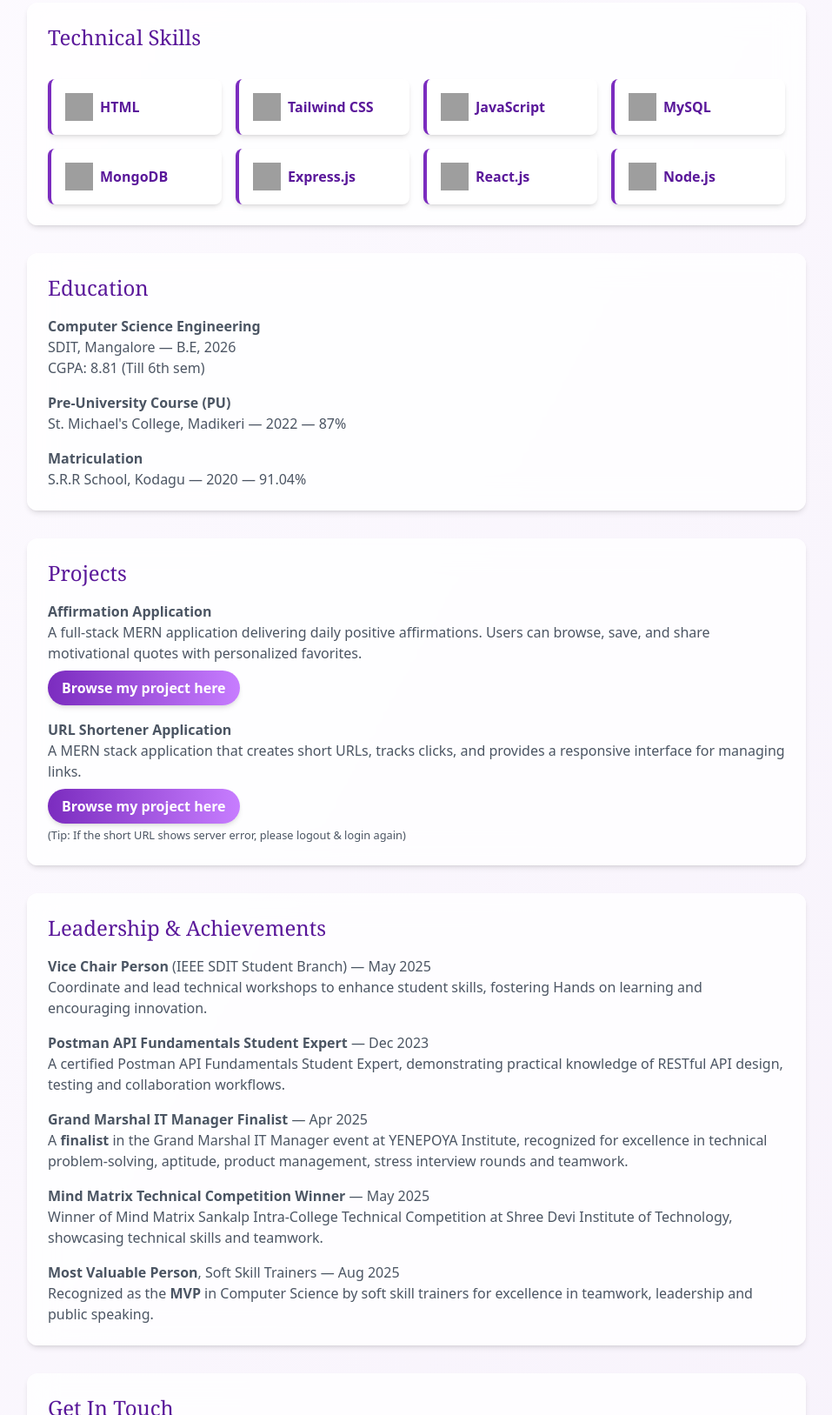
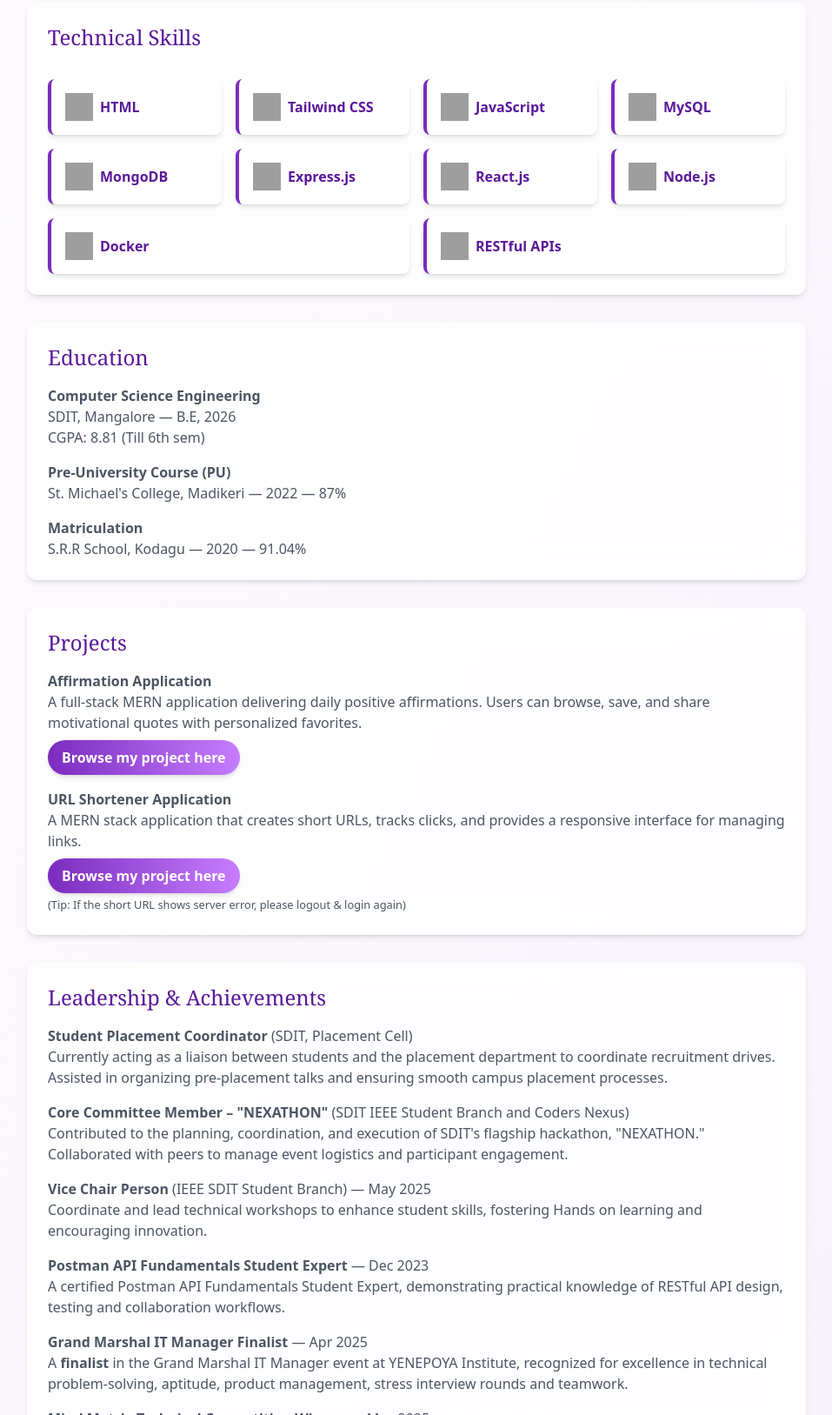
Before and after one commit to Sinchanaps03/portfolio, a website: page index.html in a window 1280 px wide. Shown: the part 389-2016 px from the top of the page at 87% size, without its empty margins (161-1118 px from the left). Drawn offline with nearby package versions, Linux system fonts and the light colour scheme; grey boxes are pictures that could not be loaded.

Commit message:
Add new achievements and technical skills: Docker, RESTful APIs, Student Placement Coordinator, and NEXATHON Committee Member

```diff
--- a/index.html
+++ b/index.html
@@ -52,6 +52,14 @@
       <img src="https://cdn.jsdelivr.net/gh/devicons/devicon/icons/nodejs/nodejs-original.svg" alt="Node.js Logo" class="w-8 h-8">
       <strong class="ml-2 text-[#5a189a]">Node.js</strong>
     </div>
+    <div class="flex items-center bg-white rounded-lg shadow-md border-l-4 border-[#7b2cbf] p-4 flex-1 min-w-[200px] hover:translate-y-[-4px] hover:shadow-lg transition">
+      <img src="https://cdn.jsdelivr.net/gh/devicons/devicon/icons/docker/docker-original.svg" alt="Docker Logo" class="w-8 h-8">
+      <strong class="ml-2 text-[#5a189a]">Docker</strong>
+    </div>
+    <div class="flex items-center bg-white rounded-lg shadow-md border-l-4 border-[#7b2cbf] p-4 flex-1 min-w-[200px] hover:translate-y-[-4px] hover:shadow-lg transition">
+      <img src="https://www.vectorlogo.zone/logos/getpostman/getpostman-icon.svg" alt="RESTful APIs Logo" class="w-8 h-8">
+      <strong class="ml-2 text-[#5a189a]">RESTful APIs</strong>
+    </div>
   </div>
 </section>
 
@@ -87,6 +95,10 @@
 <section class="max-w-4xl mx-auto my-8 p-6 bg-white/80 backdrop-blur-lg rounded-xl shadow-md animate-fadeInUp">
   <h2 class="font-serif text-2xl text-[#5a189a] mb-4">Leadership & Achievements</h2>
   <ul class="space-y-4 text-gray-600">
+    <li><strong>Student Placement Coordinator</strong> (SDIT, Placement Cell)<br>
+      Currently acting as a liaison between students and the placement department to coordinate recruitment drives. Assisted in organizing pre-placement talks and ensuring smooth campus placement processes.</li>
+    <li><strong>Core Committee Member – "NEXATHON"</strong> (SDIT IEEE Student Branch and Coders Nexus)<br>
+      Contributed to the planning, coordination, and execution of SDIT's flagship hackathon, "NEXATHON." Collaborated with peers to manage event logistics and participant engagement.</li>
     <li><strong>Vice Chair Person</strong> (IEEE SDIT Student Branch) — May 2025<br>Coordinate and lead technical workshops to enhance student skills, fostering Hands on learning and encouraging innovation.</li>
     <li><strong>Postman API Fundamentals Student Expert</strong> — Dec 2023<br>A certified Postman API Fundamentals Student Expert, demonstrating practical knowledge of RESTful API design, testing and collaboration workflows.</li>
     <li><strong>Grand Marshal IT Manager Finalist</strong> — Apr 2025<br>A <b>finalist</b> in the Grand Marshal IT Manager event at YENEPOYA Institute, recognized for excellence in technical problem-solving, aptitude, product management, stress interview rounds and teamwork.</li>
```
